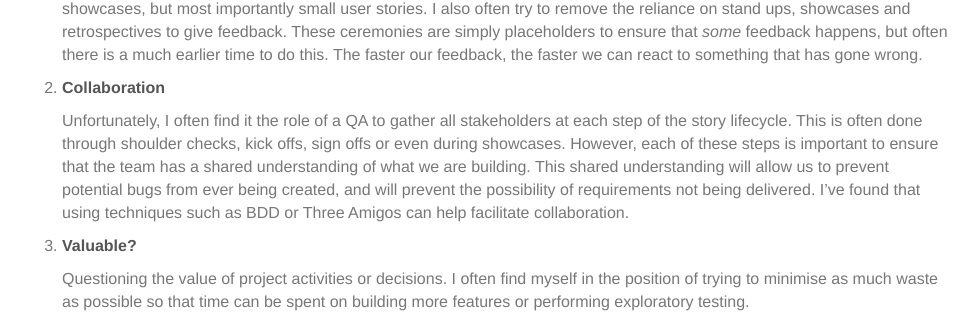
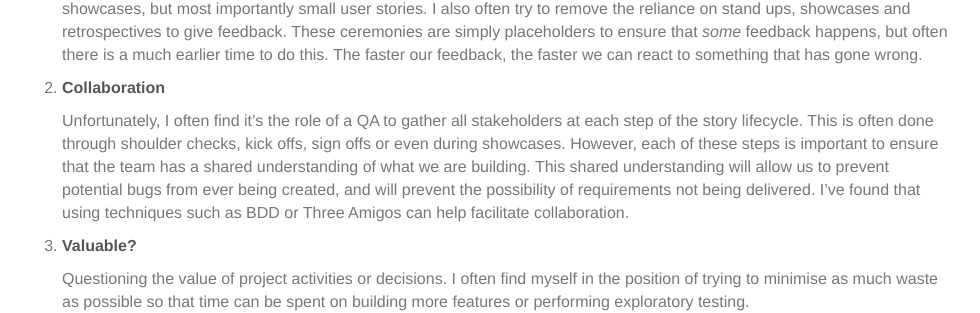
Before and after one commit to the-creative-tester/blog, a Jekyll site: the page built from _posts/2016-09-06-My-Quality-Assurance-Thoughts.md, in a window 1280 px wide and 900 px high, scrolled down 1657 px. Shown: the part 148-461 px from the top of the window, without its empty margins (148-1128 px from the left). Built offline with Jekyll 4.4.1, drawn with Linux system fonts in a browser that asks for light colours; nearby versions of some CDN libraries.

```diff
--- a/_posts/2016-09-06-My-Quality-Assurance-Thoughts.md
+++ b/_posts/2016-09-06-My-Quality-Assurance-Thoughts.md
@@ -43,7 +43,7 @@ Your team is the first place where you can be an advocate for all things related
    In every project that I have been part of, I always strive to ensure that everything we do has short feedback cycles.  This includes our automated tests always running in CI, frequent shoulder checks, frequent kick offs, frequent sign offs, frequent showcases, but most importantly small user stories.  I also often try to remove the reliance on stand ups, showcases and retrospectives to give feedback.  These ceremonies are simply placeholders to ensure that _some_ feedback happens, but often there is a much earlier time to do this.  The faster our feedback, the faster we can react to something that has gone wrong.
 2. **Collaboration**
 
-   Unfortunately, I often find it the role of a QA to gather all stakeholders at each step of the story lifecycle.  This is often done through shoulder checks, kick offs, sign offs or even during showcases.  However, each of these steps is important to ensure that the team has  a shared understanding of what we are building.  This shared understanding will allow us to prevent potential bugs from ever being created, and will prevent the possibility of requirements not being delivered.  I've found that using techniques such as BDD or Three Amigos can help facilitate collaboration.
+   Unfortunately, I often find it's the role of a QA to gather all stakeholders at each step of the story lifecycle.  This is often done through shoulder checks, kick offs, sign offs or even during showcases.  However, each of these steps is important to ensure that the team has  a shared understanding of what we are building.  This shared understanding will allow us to prevent potential bugs from ever being created, and will prevent the possibility of requirements not being delivered.  I've found that using techniques such as BDD or Three Amigos can help facilitate collaboration.
 3. **Valuable?**
 
    Questioning the value of project activities or decisions.  I often find myself in the position of trying to minimise as much waste as possible so that time can be spent on building more features or performing exploratory testing.
```
